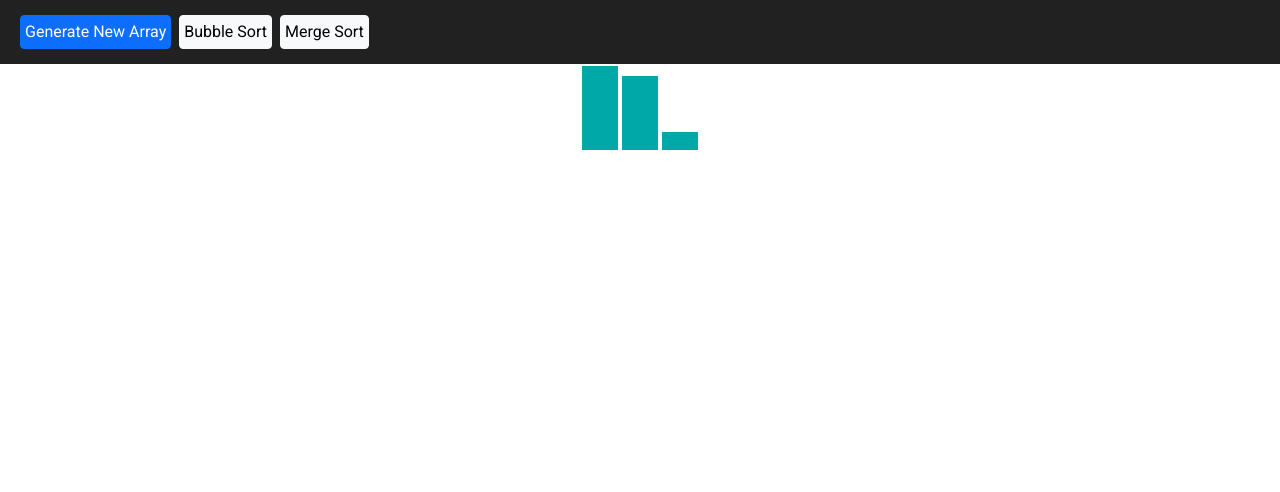
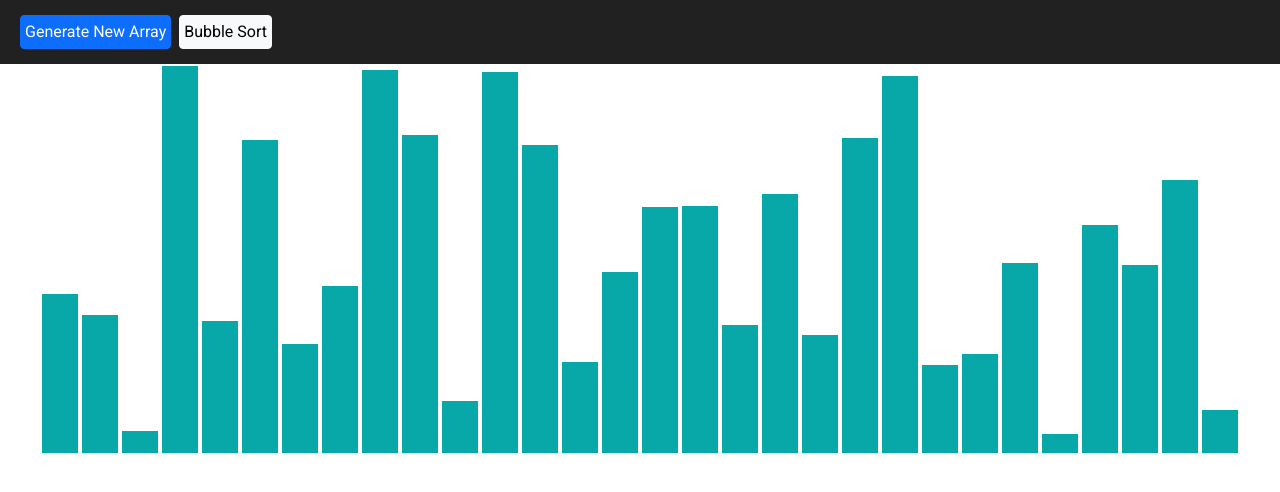
Before and after one commit to segfault0x61/algo-visualizer, an Angular app: page / in a window 1280 px wide. Shown: the top 492 px of the page. Built offline with nearby package versions, Linux system fonts and the light colour scheme.

Commit message:
fix: bubble sort animation improved

```diff
--- a/src/app/algorithm-visualizer/algorithm-visualizer.component.html
+++ b/src/app/algorithm-visualizer/algorithm-visualizer.component.html
@@ -5,9 +5,9 @@
   <button type="button" class="btn btn-light" (click)="bubbleSort()">
     Bubble Sort
   </button>
-  <button type="button" class="btn btn-light" (click)="mergeSort()">
+  <!-- <button type="button" class="btn btn-light" (click)="mergeSort()">
     Merge Sort
-  </button>
+  </button> -->
 </mat-toolbar>
 
 <div class="container-fluid">
@@ -18,7 +18,7 @@
           class="array-element"
           [ngStyle]="{
             'height.px': num,
-            'background-color': setBarColors(num)
+            'background-color': setBarColors()
           }"
         ></span>
       </p>
--- a/src/app/algorithm-visualizer/algorithm-visualizer.component.scss
+++ b/src/app/algorithm-visualizer/algorithm-visualizer.component.scss
@@ -9,7 +9,7 @@
 .array-element {
   width: 36px;
   margin: 2px;
-  background-color: rgb(0, 168, 168);
+  // background-color: rgb(0, 168, 168);
   display: inline-block;
 }
 
--- a/src/app/algorithm-visualizer/algorithm-visualizer.component.ts
+++ b/src/app/algorithm-visualizer/algorithm-visualizer.component.ts
@@ -1,6 +1,7 @@
 import { Component, OnInit } from '@angular/core';
+import { MergeSort } from './algorithms/merge-sort';
+// import { BubbleSort } from './algorithms/bubble-sort';
 import { BubbleSort } from './algorithms/bubble-sort';
-import { MergeSort } from './algorithms/merge-sort';
 
 @Component({
   selector: 'app-algorithm-visualizer',
@@ -10,39 +11,32 @@ import { MergeSort } from './algorithms/merge-sort';
 export class AlgorithmVisualizerComponent implements OnInit {
   numbers: number[];
   unsortedNumbers: number[];
-  outerValue: number;
-  innerValue: number;
-  swapped: boolean;
+  animations!: any[];
+  slowAnimations = [];
+  binDimensions = [];
 
   constructor() {
     this.numbers = [];
     this.unsortedNumbers = [];
-    this.outerValue = 0;
-    this.innerValue = 0;
-    this.swapped = false;
   }
 
   ngOnInit(): void {
     this.resetArray();
   }
 
-  setBarColors(value: number) {
-    if (this.isArraySorted()) {
-      return 'purple';
+  resetArray() {
+    this.numbers = [];
+    this.unsortedNumbers = [];
+    for (let i = 0; i < 30; i++) {
+      let randInt = this.randomInteger(15, 400);
+      this.numbers.push(randInt);
+      this.unsortedNumbers.push(randInt);
     }
-    if (this.swapped) {
-      if (value == this.outerValue || value == this.innerValue) {
-        return 'pink';
-      }
-    }
-    if (value == this.outerValue) {
-      return 'red';
-    }
-    if (value == this.innerValue) {
-      return 'green';
-    }
+  }
 
-    return 'unknown';
+  randomInteger(min: number, max: number) {
+    //stackoverflow.com/questions/4959975/generate-random-number-between-two-numbers-in-javascript
+    https: return Math.floor(Math.random() * (max - min + 1)) + min;
   }
 
   isArraySorted() {
@@ -53,29 +47,46 @@ export class AlgorithmVisualizerComponent implements OnInit {
     return true;
   }
 
-  resetArray() {
-    this.numbers = [];
-    this.unsortedNumbers = [];
-    for (let i = 0; i < 3; i++) {
-      let randInt = this.randomInteger(15, 200);
-      this.numbers.push(randInt);
-      this.unsortedNumbers.push(randInt);
+  setBarPurple() {
+    return 'purple';
+  }
+
+  setBarColors() {
+    if (this.isArraySorted()) {
+      return 'purple';
+    }
+    return 'rgb(9, 168, 168)';
+  }
+
+  bubbleSort() {
+    let bubble = new BubbleSort();
+    let inputCopy = [...this.numbers];
+    this.animations = bubble.bubbleSort(inputCopy);
+    console.log('animation array: ', this.animations);
+    console.log(this.animations); // contains all index's elements we swap
+    this.bubbleSortAnimation();
+  }
+
+  bubbleSortAnimation() {
+    if (this.animations) {
+      // have animations
+      const timer = setInterval(() => {
+        let action = this.animations.shift();
+        if (action) {
+          let temp = this.numbers[action[0]];
+          this.numbers[action[0]] = this.numbers[action[1]];
+          this.numbers[action[1]] = temp;
+        } else {
+          clearInterval(timer);
+          console.log('sorted numbers: ', this.numbers);
+        }
+      }, 10);
     }
   }
 
-  randomInteger(min: number, max: number) {
-    return Math.floor(Math.random() * (max - min + 1)) + min;
-  }
-
-  bubbleSort() {
-    let bubbleSort: BubbleSort = new BubbleSort();
-    bubbleSort.bubbleSort(this.numbers);
-    console.log('sorted: ', this.numbers);
-  }
-
-  mergeSort() {
-    let mergeSort: MergeSort = new MergeSort();
-    mergeSort.sort(this.numbers);
-    console.log('sorted: ', this.numbers);
-  }
+  // mergeSort() {
+  //   let sort: MergeSort = new MergeSort();
+  //   sort.sort(this.numbers);
+  //   console.log('sorted: ', this.numbers);
+  // }
 }
--- a/src/app/algorithm-visualizer/algorithms/bubble-sort.ts
+++ b/src/app/algorithm-visualizer/algorithms/bubble-sort.ts
@@ -1,42 +1,31 @@
-import { Injectable, Output } from '@angular/core';
+import { Injectable } from '@angular/core';
 
 @Injectable()
 export class BubbleSort {
-  @Output() outerValue!: number;
-  innerValue!: number;
-  swapped!: boolean;
+  animations = [];
 
   constructor() {}
 
-  async bubbleSort(array: number[]) {
-    for (let i = 0; i < array.length; i++) {
-      this.outerValue = array[i];
-      await this.sleep(1);
+  bubbleSort(array: number[]) {
+    for (let i = array.length - 1; i > 0; i--) {
+      this.bubbleMain(array, 0, i);
+    }
+    return this.animations;
+  }
 
-      for (let j = i; j < array.length; j++) {
-        this.innerValue = array[j];
-        await this.sleep(1);
-
-        if (array[i] > array[j]) {
-          this.swapped = true;
-          await this.sleep(1);
-
-          let temp = array[j];
-          array[j] = array[i];
-          array[i] = temp;
-
-          await this.sleep(1);
-          this.swapped = false;
-        }
+  bubbleMain(array: number[], lo: number, hi: number) {
+    for (let i = lo; i < hi; i++) {
+      if (array[i] > array[i + 1]) {
+        let anim = [i, i + 1];
+        this.animations.push(anim as never);
+        this.swap(array, i, i + 1);
       }
     }
   }
 
-  sleep(duration: number) {
-    return new Promise<void>((resolve) => {
-      setTimeout(() => {
-        resolve();
-      }, duration * 1000);
-    });
+  swap(arr: number[], i: number, j: number) {
+    let temp = arr[i];
+    arr[i] = arr[j];
+    arr[j] = temp;
   }
 }
```
